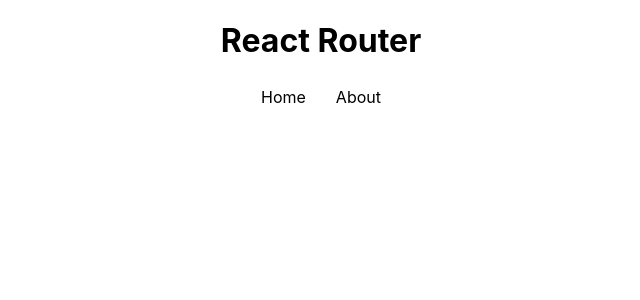
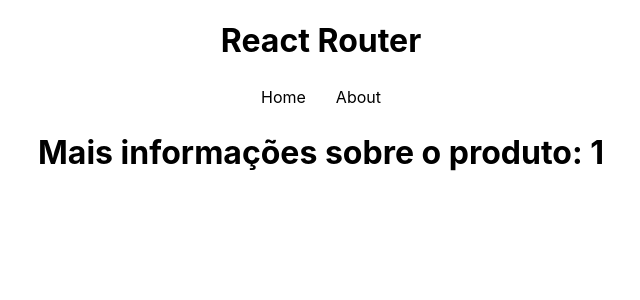
Before and after one commit to Felipe-builder/react-router, a React (Create React App) app: page /products/1/info in a window 1280 px wide. Shown: the top 300 px of the page, without its empty margins (319-959 px from the left). Built offline with nearby package versions, Linux system fonts and the light colour scheme.

Commit message:
Nested routes

```diff
--- a/src/App.js
+++ b/src/App.js
@@ -6,6 +6,7 @@
 import Home from './pages/Home';
 import About from './pages/About';
 import Product from './pages/Product';
+import Info from './pages/Info';
 
 // 1 - config react router
 
@@ -18,6 +19,7 @@
         <Routes>
           <Route path='/' element={<Home/>}/>
           <Route path='/about' element={<About />}/>
+          <Route path='/products/:id/info' element={<Info />}/>
           <Route path='/products/:id' element={<Product />}/>
         </Routes>
       </BrowserRouter>
--- /dev/null
+++ b/src/pages/Info.js
@@ -0,0 +1,12 @@
+import { useParams } from "react-router-dom";
+
+const Info = () => {
+  const { id } = useParams();
+
+
+  return <div>
+    <h1>Mais informações sobre o produto: {id}</h1>
+  </div>
+};
+
+export default Info;
--- a/src/pages/Product.js
+++ b/src/pages/Product.js
@@ -1,4 +1,4 @@
-import { useParams } from "react-router-dom";
+import { Link, useParams } from "react-router-dom";
 import { useFetch } from "../hooks/useFetch";
 
 const Product = () => {
@@ -15,6 +15,7 @@
       <div>
         <h1>{product.name}</h1>
         <p>R${product.price}</p>
+        <Link to={`/products/${product.id}/info`}>Mais informações</Link>
       </div>
     )}
   </>
```
